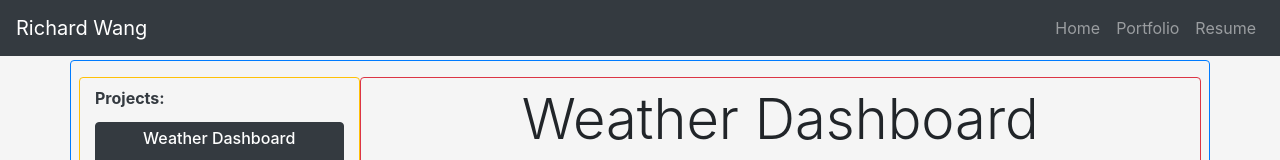
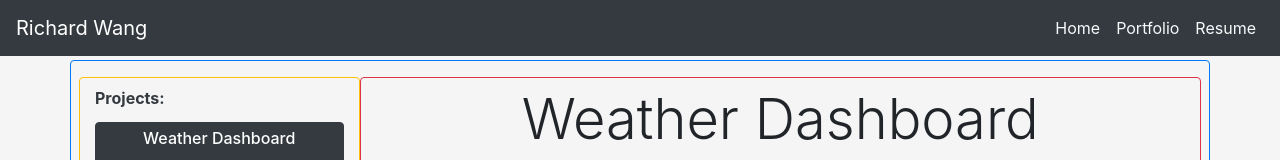
Before and after one commit to phaggio/react-portfolio, a React (Create React App) app: page /#/portfolio in a window 1280 px wide. Shown: the top 160 px of the page. Built offline with nearby package versions, Linux system fonts and the light colour scheme.

Commit message:
remove unused imports

```diff
--- a/src/components/Footer/index.js
+++ b/src/components/Footer/index.js
@@ -11,12 +11,12 @@ const Footer = () => {
 
       <div className="d-flex">
         <a className="nav-item nav-link p-0 ml-2" href={"https://github.com/phaggio/"}
-          target="_blank">
+          rel="noopener noreferrer" target="_blank">
           <i className="fab fa-github-square fa-2x"></i>
         </a>
 
         <a className="nav-item nav-link p-0 ml-2" href={"https://www.linkedin.com/in/richard-c-wang/"}
-          target="_blank">
+          rel="noopener noreferrer" target="_blank">
           <i className="fab fa-linkedin fa-2x"></i>
         </a>
       </div>
--- a/src/components/Navbar/index.js
+++ b/src/components/Navbar/index.js
@@ -22,9 +22,9 @@ const Navbar = () => {
 
       <div className="collapse navbar-collapse" id="navbarSupportedContent">
         <div className="navbar-nav ml-auto" role="navigation">
-          <Link className="nav-item nav-link" to="/">Home</Link>
-          <Link className="nav-item nav-link" to="/portfolio/">Portfolio</Link>
-          <Link className="nav-item nav-link" to="/resume/">Resume</Link>
+          <Link className="nav-item nav-link text-light" to="/">Home</Link>
+          <Link className="nav-item nav-link text-light" to="/portfolio/">Portfolio</Link>
+          <Link className="nav-item nav-link text-light" to="/resume/">Resume</Link>
         </div>
       </div>
     </nav>
--- a/src/components/ProjectDetail/index.js
+++ b/src/components/ProjectDetail/index.js
@@ -21,7 +21,7 @@ const ProjectDetail = props => {
 
             <div className="w-100 d-flex justify-content-center">
               {/* <img className="" src="https://via.placeholder.com/450x150" /> */}
-              <img style={imgSize} src={githubDir + props.project.imgURL} />
+              <img style={imgSize} alt="app screenshot" src={githubDir + props.project.imgURL} />
             </div>
 
             <hr />
@@ -31,8 +31,10 @@ const ProjectDetail = props => {
         <Row>
           <Col size="12 sm-6">
             <div className="d-flex flex-column align-items-center">
-              <a className="my-1 btn btn-primary w-75" href={props.project.link} target="_blank">Application</a>
-              <a className="my-1 btn btn-info w-75" href={props.project.github} target="_blank">GitHub Page</a>
+              <a className="my-1 btn btn-primary w-75" rel="noopener noreferrer"
+                href={props.project.link} target="_blank">Application</a>
+              <a className="my-1 btn btn-info w-75" rel="noopener noreferrer"
+                href={props.project.github} target="_blank">GitHub Page</a>
             </div>
 
             <hr className="d-block d-sm-none" />
--- a/src/pages/Portfolio.js
+++ b/src/pages/Portfolio.js
@@ -1,4 +1,4 @@
-import React, { useState, useEffect } from 'react';
+import React, { useState } from 'react';
 import { Col, Container, Row } from '../components/Grid';
 import ProjectButton from '../components/ProjectButton';
 import ProjectDetail from '../components/ProjectDetail';
@@ -17,11 +17,6 @@ const Portfolio = () => {
     const targetProj = projects[index]
     setSelectedProject(targetProj)
   }
-
-  useEffect(() => {
-    console.log(`updating...`);
-  }, [selectedProject])
-
 
   return (
     <div>
--- a/src/pages/Resume.js
+++ b/src/pages/Resume.js
@@ -1,5 +1,5 @@
 import React from 'react';
-import { Container, Col, Row } from '../components/Grid';
+import { Container } from '../components/Grid';
 import resume from '../json/resume.json'
 
 const style = {
```
